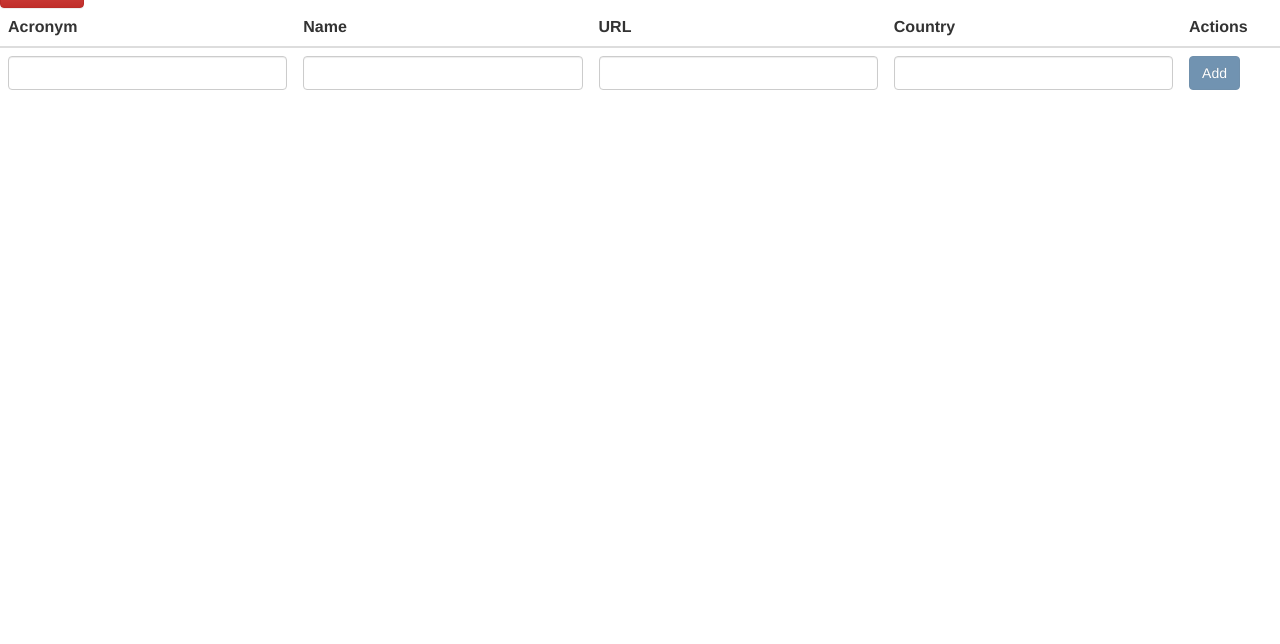
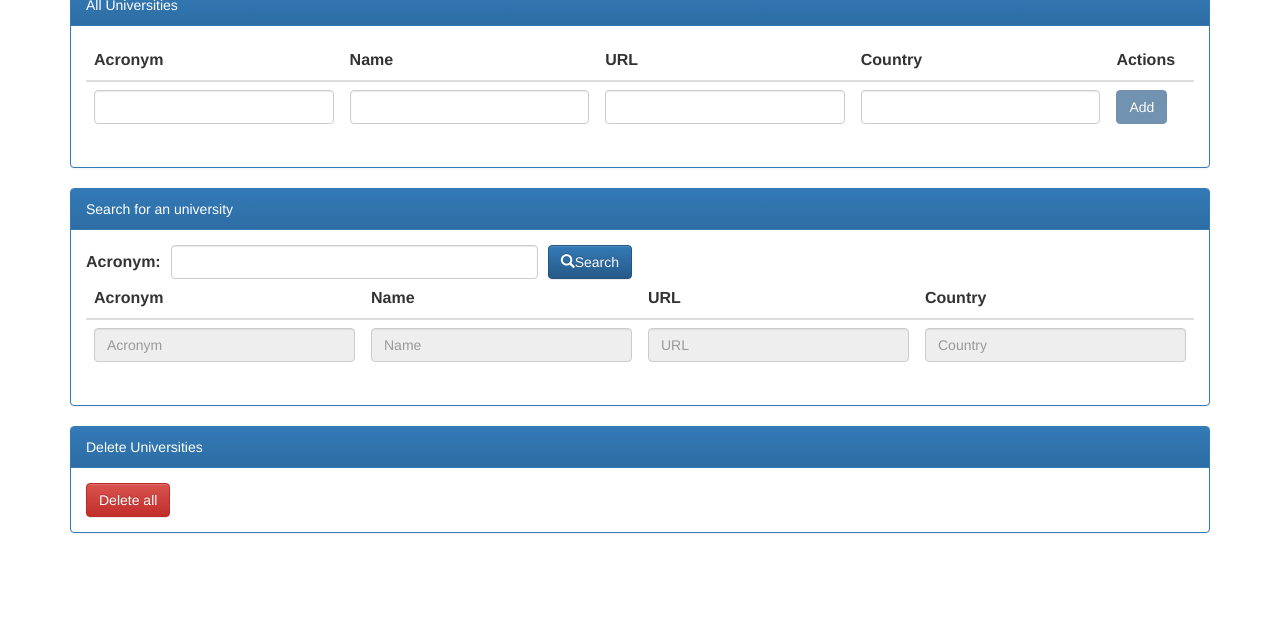
Before and after one commit to edgarpolancodo/aws1617-04, a website: page public/index.html in a window 1280 px wide. Shown: the part 156-800 px from the top of the page. Drawn offline with Linux system fonts and the light colour scheme; no server answers.

Commit message:
added new visual elements + get an university

```diff
--- a/index.js
+++ b/index.js
@@ -44,7 +44,7 @@ app.delete(base + '/universities', (req, res) => {
     console.log('DELETE universities');
 
     universities.removeAll((err, numRemoved) => {
-        console.log('Deleted:' +  numRemoved + "universities");
+        console.log('Deleted:' + numRemoved + "universities");
         res.sendStatus(200);
     });
 
@@ -54,6 +54,8 @@ app.delete(base + '/universities', (req, res) => {
 
 app.get(base + '/universities/:name', (req, res) => {
     var name = req.params.name;
+
+    console.log(name);
 
     universities.get(name, (err, universities_) => {
         if (universities_.length === 0) {
--- a/public/index.html
+++ b/public/index.html
@@ -20,14 +20,23 @@
 
 <body>
 
+    <div class="container">
+        <div class="page-header">
 
-    <img src="assets/favicon.png" alt="logo" style="float:left; with:100px; height:100px; "/>
+            <img src="assets/favicon.png" alt="logo" style="float:left; with:100px; height:100px; " />
             <h1 style="position:relative; top:30; ">Universities App</h1>
             <br>
-    <br>
-    <br>
+        </div>
+    </div>
+
     <div ng-controller="ListCtrl">
-        <button class="btn btn-danger" ng-click="delUniversities()">Delete all</button>
+
+        <!--All Universities-->
+        <div class="container">
+            <div class="panel panel-primary">
+                <div class="panel-heading">All Universities</div>
+                <div class="panel-body">
+
                     <form name="newUniversityForm">
 
                         <table class="table">
@@ -74,6 +83,67 @@
                             </tbody>
                         </table>
                     </form>
+
+                </div>
+            </div>
+        </div>
+
+        <!--Search for an university-->
+        <div class="container">
+            <div class="panel panel-primary">
+                <div class="panel-heading">Search for an university</div>
+                <div class="panel-body">
+                    <form name="seachFornAnUniversity">
+                        <table>
+                            <tr>
+                                <th>
+                                    Acronym:
+                                </th>
+                                <th>
+                                    <input style="margin-left:10px" class="form-control" style="width:200px" size="35" type="text" ng-model="acronym" />
+                                </th>
+                                <th>
+                                    <button type="button" ng-click="searchUniversity(acronym)" style="margin-left:20px" class="btn btn-primary"><span class="glyphicon glyphicon-search"></span>Search</button>
+                                </th>
+                            </tr>
+                        </table>
+
+
+                        <table class="table">
+                            <thead>
+                                <tr>
+                                    <th>Acronym</th>
+                                    <th>Name</th>
+                                    <th>URL</th>
+                                    <th>Country</th>
+                                </tr>
+                            </thead>
+                            <tbody>
+                                <td><input class="form-control" name="acronym2" type="text" id="a1" value="{{university.acronym}}" placeholder="Acronym" disabled /></td>
+                                <td><input class="form-control" name="Name2" type="text" value="{{university.name}}" placeholder="Name" disabled /></td>
+                                <td><input class="form-control" name="URL2" type="text" value="{{university.url}}" placeholder="URL" disabled /></td>
+                                <td><input class="form-control" name="Country2" type="text" value="{{university.country}}" placeholder="Country" disabled /></td>
+                            </tbody>
+                        </table>
+                    </form>
+
+                </div>
+            </div>
+        </div>
+        <!--Search for an university-->
+
+        <!--DELETE-->
+        <div class="container">
+            <div class="panel panel-primary">
+                <div class="panel-heading">Delete Universities</div>
+                <div class="panel-body">
+                    <button class="btn btn-danger" ng-click="delUniversities()">Delete all</button>
+                </div>
+
+            </div>
+        </div>
+        <!--DELETE-->
+
     </div>
 </body>
 
--- a/public/list-ctrl.js
+++ b/public/list-ctrl.js
@@ -1,37 +1,41 @@
 angular.module("UniversityListApp").controller("ListCtrl", function($scope, $http) {
+
+    $scope.a = "hola";
+
     function refresh() {
         $http.get("/api/v1/universities").then(function(response) {
             $scope.universities = response.data;
         });
     }
+
     $scope.addUniversity = function() {
         console.log("Adding university " + $scope.newUniversity);
         $http.post("/api/v1/universities", $scope.newUniversity).then(function() {
             refresh();
             $scope.newUniversity = [];
         });
+    };
 
-    };
     $scope.delUniversity = function(acronym) {
         $http.delete("/api/v1/universities/" + acronym).then(function() {
             refresh();
         });
+    };
 
-    };
     $scope.delUniversities = function() {
         $http.delete("/api/v1/universities").then(function() {
             refresh();
         });
+    };
 
-    };
     $scope.editUniversity1 = function(acronym) {
         $http.get("/api/v1/universities/" + acronym).then(function(response) {
             $scope.newUniversity = response.data;
             $('#boton_add').attr("style", "display:none");
             $('#boton_edit').attr("style", "display:block");
         });
+    };
 
-    };
     $scope.editUniversity2 = function(acronym) {
         $http.put("/api/v1/universities/" + acronym, $scope.newUniversity).then(function() {
             refresh();
@@ -39,7 +43,12 @@ angular.module("UniversityListApp").controller("ListCtrl", function($scope, $htt
             $('#boton_edit').attr("style", "display:none");
             $scope.newUniversity = [];
         });
+    };
 
+    $scope.searchUniversity = function(acronym) {
+        $http.get("/api/v1/universities/" + acronym).then(function(response) {
+            $scope.university = response.data;
+        });
     };
 
     refresh();
```
Also changed, not shown: Universities.json (+3 -9 lines). Lines whose indentation alone changed are shown as unchanged.
